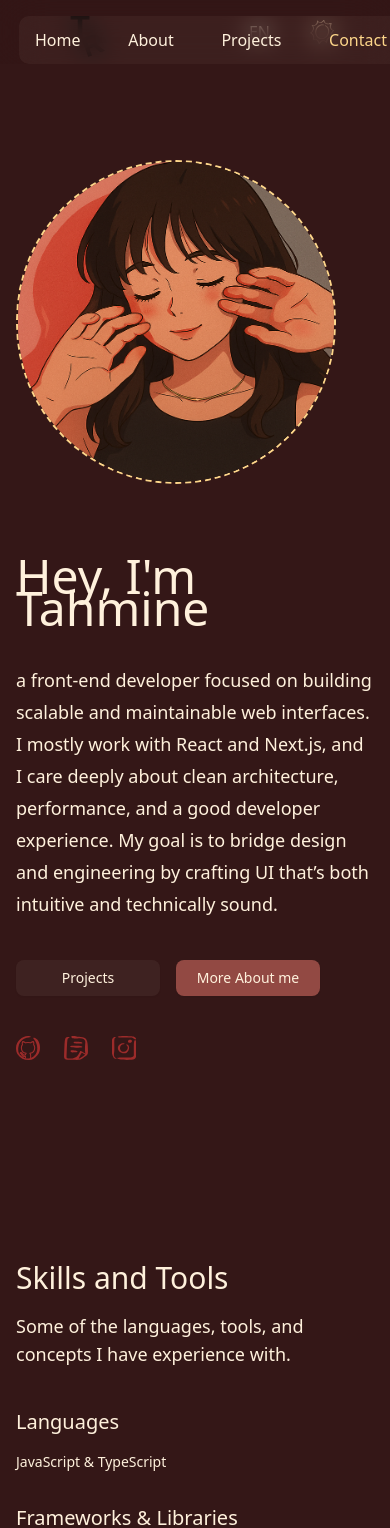
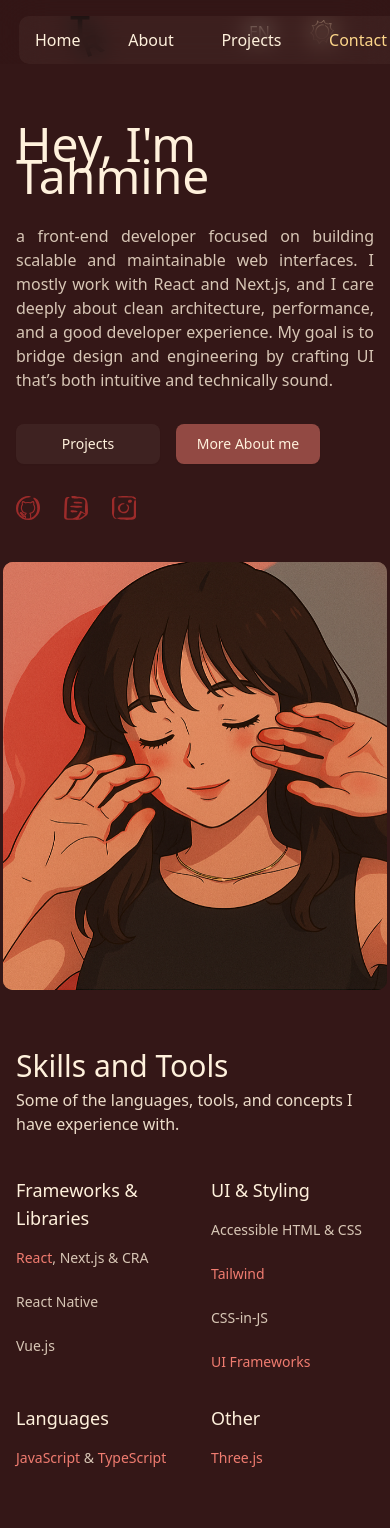
Before and after one commit to TahmineRH/portfolio, a React (Vite) app: page /contact in a window 390 px wide. Shown: the top 1528 px of the page. Built offline with nearby package versions, Linux system fonts and the light colour scheme.

Commit message:
add footer

```diff
--- a/src/App.tsx
+++ b/src/App.tsx
@@ -1,12 +1,14 @@
-import { BrowserRouter as Router, Routes, Route } from "react-router-dom";
+import { Route, BrowserRouter as Router, Routes } from "react-router-dom";
+import Footer from "./components/footer";
+import Header from "./components/header/header";
+import Navbar from "./components/header/navbar";
+import About from "./pages/about";
 import Home from "./pages/home";
-import Navbar from "./components/header/navbar";
-import Header from "./components/header/header";
-import About from "./pages/about";
 
 function App() {
   return (
     <Router>
+      <div className="mx-auto antialiased">
         <Navbar />
         <Header />
         <Routes>
@@ -15,6 +17,8 @@ function App() {
           <Route path="/projects" element={<Home />} />
           <Route path="/contact" element={<Home />} />
         </Routes>
+        <Footer />
+      </div>
     </Router>
   );
 }
--- a/src/components/drag.tsx
+++ b/src/components/drag.tsx
@@ -3,7 +3,7 @@ import { MyPic } from "./home/my-pic";
 
 export default function Drag() {
   return (
-    <div className="relative 2xl:w-96 2xl:h-96 h-80 w-80">
+    <div className="relative 2xl:w-96 2xl:h-96 h-80 w-80 max-md:h-108 max-md:w-96">
       <motion.div
         drag
         dragDirectionLock
@@ -12,7 +12,7 @@ export default function Drag() {
         dragElastic={0.1}
         whileDrag={{ cursor: "grabbing" }}
         style={{
-          width: 320,
+          width: 300,
           height: 320,
           position: "absolute",
         }}
--- /dev/null
+++ b/src/components/footer.tsx
@@ -0,0 +1,120 @@
+import CVRed from "@/assets/icons/cv-red.svg";
+import CV from "@/assets/icons/cv.svg";
+import GitHubRed from "@/assets/icons/github-red.svg";
+import GitHub from "@/assets/icons/github.svg";
+import InstagramRed from "@/assets/icons/instagram-red.svg";
+import Instagram from "@/assets/icons/instagram.svg";
+import cat from "@/assets/cat.png";
+import { motion } from "framer-motion";
+import { useThemeStore } from "../store/theme";
+import { Link } from "react-router-dom";
+
+export default function Footer() {
+  const theme = useThemeStore((state) => state.theme);
+  return (
+    <footer className="relative mt-32 h-96 overflow-hidden ">
+      <div className="absolute inset-0 pointer-events-none z-0">
+        {[...Array(20)].map((_, i) => (
+          <motion.div
+            key={i}
+            className="absolute w-1 h-1 rounded-full bg-yellow-600  dark:bg-yellow-300"
+            initial={{ opacity: 0 }}
+            animate={{ opacity: [0, 1, 0] }}
+            transition={{ duration: 2 + Math.random() * 2, repeat: Infinity }}
+            style={{
+              top: `${Math.random() * 100}%`,
+              left: `${Math.random() * 100}%`,
+            }}
+          />
+        ))}
+      </div>
+
+      <div className="relative z-10 max-w-4xl mx-auto px-6 py-20 text-center">
+        <motion.p
+          className="text-lg mb-4"
+          initial={{ opacity: 0, y: 10 }}
+          whileInView={{ opacity: 1, y: 0 }}
+          transition={{ duration: 1 }}
+        >
+          “May your code be bug-free and your coffee always warm ☕”
+        </motion.p>
+        <motion.p
+          className="text-sm opacity-70 mb-12"
+          initial={{ opacity: 0 }}
+          whileInView={{ opacity: 1 }}
+          transition={{ delay: 0.5, duration: 1 }}
+        >
+          <span className="transition-colors bg-gradient-to-r  from-foreground/[35%]  via-foreground/90 to-foreground/[35%] dark:from-neutral-300/[35%] dark:via-neutral-300/90  dark:to-neutral-300/[35%] bg-clip-text text-transparent">
+            Designed & developed with calm tea and curious code
+          </span>
+          ✨
+        </motion.p>
+        {/* ناوبری Cute */}
+        <div className="flex justify-center gap-6 text-lg mb-8 font-semibold">
+          <Link to="/" className="hover:text-amber-600 transition-all">
+            Home
+          </Link>
+          <Link to="/about" className="hover:text-amber-600 transition-all">
+            About
+          </Link>
+          <Link to="/projects" className="hover:text-amber-600 transition-all">
+            Projects
+          </Link>
+          <Link to="/contact" className="hover:text-amber-600 transition-all">
+            Contact
+          </Link>
+        </div>
+
+        {/* Socials */}
+        <div className="flex justify-center gap-6 text-xl">
+          <a
+            href="https://github.com/yourname"
+            target="_blank"
+            className="hover:text-[#84594d] transition"
+          >
+            <img
+              src={theme === "light" ? GitHub : GitHubRed}
+              draggable={false}
+              onContextMenu={(e) => e.preventDefault()}
+              className=" w-6 h-6 object-contain"
+              alt="GitHub"
+            />
+          </a>
+          <a
+            href="https://instagram.com/yourname"
+            target="_blank"
+            className="hover:text-[#84594d] transition"
+          >
+            <img
+              src={theme === "light" ? CV : CVRed}
+              draggable={false}
+              onContextMenu={(e) => e.preventDefault()}
+              className=" w-6 h-6 object-cover"
+              alt="CV"
+            />
+          </a>
+          <a
+            href="mailto:you@example.com"
+            className="hover:text-[#84594d] transition"
+          >
+            <img
+              src={theme === "light" ? Instagram : InstagramRed}
+              draggable={false}
+              onContextMenu={(e) => e.preventDefault()}
+              className=" w-6 h-6 object-cover"
+              alt="Instagram"
+            />
+          </a>
+        </div>
+      </div>
+
+      <div className="absolute bottom-0 w-full h-80 bg-gradient-to-t from-[#e3d0c4] dark:from-primary/20 dark:via-primary/9 to-transparent pointer-events-none" />
+
+      <img
+        src={cat}
+        alt="A cozy Ghibli-style cat"
+        className="absolute bottom-6 left-6 w-12 h-12 animate-float z-10 pointer-events-none"
+      />
+    </footer>
+  );
+}
--- a/src/components/home/div.tsx
+++ b/src/components/home/div.tsx
@@ -44,7 +44,7 @@ export default function ZoomDialogCards() {
 
   return (
     <div className="relative place-items-center 2xl:px-52 lg:px-40 2xl:py-4 h-full w-full">
-      <div className="grid grid-cols-7 2xl:gap-8 gap-4 h-full w-full">
+      <div className="grid grid-cols-7 2xl:gap-8 gap-4 h-full w-full ">
         {cards.map((card) => (
           <motion.div
             key={card.id}
@@ -58,7 +58,7 @@ export default function ZoomDialogCards() {
               src={card.picture}
               draggable={false}
               onContextMenu={(e) => e.preventDefault()}
-              className="w-full h-full max-lg:h-80 object-contain "
+              className="w-full h-full max-lg:h-80 max-md:h-64 object-contain "
               alt={`project-${card.id}`}
             />
           </motion.div>
--- a/src/components/home/intro.tsx
+++ b/src/components/home/intro.tsx
@@ -8,12 +8,12 @@ function Intro() {
   const { t } = useTranslation();
 
   return (
-    <div className="w-full flex max-md:flex-col-reverse justify-between gap-20 items-start md:h-dvh 2xl:py-52 py-40">
-      <div className="flex flex-col gap-10">
-        <h1 className="2xl:text-7xl text-6xl max-md:text-5xl w-200 font-medium max-md:leading-8 leading-20 max-md:w-full">
+    <div className="w-full flex max-md:flex-col max-md:items-center max-md:justify-center justify-between gap-20 max-md:gap-10 items-start md:h-dvh 2xl:py-52 pt-32">
+      <div className="flex flex-col gap-10 max-md:gap-8">
+        <h1 className="2xl:text-7xl text-6xl max-md:text-5xl w-200 max-md:w-auto font-medium max-md:leading-8 leading-20">
           {t("name")}
         </h1>
-        <h1 className="text-lg leading-8 w-200 font-light max-md:w-full">
+        <h1 className="text-lg max-md:text-base leading-8 max-md:leading-6 max-md:text-justify w-200 md:font-light max-md:text-foreground/80 max-md:w-full">
           {t("intro")}
         </h1>
         <div className="flex gap-4">
@@ -31,7 +31,7 @@ function Intro() {
         </div>
         <SocialMedia />
       </div>
-      <div className="relative 2xl:w-96 2xl:h-96 h-80 w-80 ">
+      <div className="relative 2xl:w-96 2xl:h-96 h-80 w-80  max-md:h-108 max-md:w-fit">
         <Drag />
       </div>
     </div>
--- a/src/components/home/my-pic.tsx
+++ b/src/components/home/my-pic.tsx
@@ -4,9 +4,9 @@ import staticImg from "@/assets/static.gif";
 
 export const MyPic = () => {
   return (
-    <div className="rounded-full 2xl:w-[24.15rem] 2xl:h-[24.25rem] h-81 w-80 border-dashed border-2 border-primary flex justify-center items-center">
+    <div className="rounded-full max-md:rounded-lg 2xl:w-[24.15rem] 2xl:h-[24.25rem] h-81 w-80 max-md:h-108 max-md:w-96 border-dashed border-2 border-primary max-md:border-0 flex justify-center items-center">
       <div
-        className="relative 2xl:w-96 2xl:h-96 h-80 w-80  rounded-full overflow-hidden"
+        className="relative 2xl:w-96 2xl:h-96 h-80 w-80 max-md:h-107 max-md:w-full rounded-full max-md:rounded-lg overflow-hidden"
         style={{
           backgroundImage: `url(${me1})`,
           backgroundSize: "cover",
--- a/src/components/home/skilles.tsx
+++ b/src/components/home/skilles.tsx
@@ -12,55 +12,19 @@ function Skilles() {
 
   return (
     <div className="flex flex-col gap-10">
-      <div className="flex flex-col gap-4 justify-center">
+      <div className="flex flex-col gap-4 justify-center max-md:gap-1">
         <h1 className="2xl:text-5xl text-4xl max-md:text-3xl font-medium">
           {t("skills.title")}
         </h1>
-        <h1 className="text-lg font-light">{t("skills.description")}</h1>
+        <h1 className="text-lg font-light max-md:text-base max-md:text-foreground/90">{t("skills.description")}</h1>
       </div>
-      <div className="grid grid-cols-1 sm:grid-cols-2 lg:grid-cols-4 gap-8 group">
+      <div className="grid grid-cols-2 lg:grid-cols-4 gap-8 group">
         <div className="flex flex-col gap-4">
-          <h3 className="font-medium text-xl">Languages</h3>
-          <ul className="text-sm flex flex-col gap-4">
+          <h3 className="font-medium text-xl max-md:text-lg">Frameworks & Libraries</h3>
+          <ul className="text-sm flex flex-col gap-4 max-md:gap-6 max-md:text-foreground/80">
             <li>
               <Tooltip delayDuration={300}>
-                <TooltipTrigger className="group-hover:text-secondary duration-300 hover:text-primary hover:cursor-pointer">
-                  JavaScript
-                </TooltipTrigger>
-                <TooltipContent className="p-0 rounded-lg overflow-hidden">
-                  <img
-                    src={drake1}
-                    draggable={false}
-                    onContextMenu={(e) => e.preventDefault()}
-                    className="w-52 h-52 object-cover"
-                    alt="image1"
-                  />
-                </TooltipContent>
-              </Tooltip>{" "}
-              &{" "}
-              <Tooltip delayDuration={300}>
-                <TooltipTrigger className="group-hover:text-secondary duration-300 hover:text-primary hover:cursor-pointer">
-                  TypeScript
-                </TooltipTrigger>
-                <TooltipContent className="p-0 rounded-lg overflow-hidden">
-                  <img
-                    src={drake2}
-                    draggable={false}
-                    onContextMenu={(e) => e.preventDefault()}
-                    className="w-52 h-52 object-cover"
-                    alt="image1"
-                  />
-                </TooltipContent>
-              </Tooltip>
-            </li>
-          </ul>
-        </div>
-        <div className="flex flex-col gap-4">
-          <h3 className="font-medium text-xl">Frameworks & Libraries</h3>
-          <ul className="text-sm flex flex-col gap-4">
-            <li>
-              <Tooltip delayDuration={300}>
-                <TooltipTrigger className="group-hover:text-secondary duration-300 hover:text-primary hover:cursor-pointer">
+                <TooltipTrigger className="group-hover:text-secondary max-md:text-secondary duration-300 hover:text-primary hover:cursor-pointer">
                   React
                 </TooltipTrigger>
                 <TooltipContent className="p-0 rounded-lg overflow-hidden">
@@ -80,12 +44,12 @@ function Skilles() {
           </ul>
         </div>
         <div className="flex flex-col gap-4">
-          <h3 className="font-medium text-xl">UI & Styling</h3>
-          <ul className="text-sm flex flex-col gap-4">
+          <h3 className="font-medium text-xl max-md:text-lg">UI & Styling</h3>
+          <ul className="text-sm flex flex-col gap-4 max-md:gap-6 max-md:text-foreground/80">
             <li>Accessible HTML & CSS</li>
             <li>
               <Tooltip delayDuration={300}>
-                <TooltipTrigger className="group-hover:text-secondary duration-300 hover:text-primary hover:cursor-pointer">
+                <TooltipTrigger className="group-hover:text-secondary max-md:text-secondary duration-300 hover:text-primary hover:cursor-pointer">
                   Tailwind
                 </TooltipTrigger>
                 <TooltipContent className="p-0 rounded-lg overflow-hidden">
@@ -102,7 +66,7 @@ function Skilles() {
             <li>CSS-in-JS</li>
             <li>
               <Tooltip delayDuration={300}>
-                <TooltipTrigger className="group-hover:text-secondary duration-300 hover:text-primary hover:cursor-pointer">
+                <TooltipTrigger className="group-hover:text-secondary max-md:text-secondary duration-300 hover:text-primary hover:cursor-pointer">
                   UI Frameworks
                 </TooltipTrigger>
                 <TooltipContent className="p-0 rounded-lg overflow-hidden">
@@ -119,11 +83,47 @@ function Skilles() {
           </ul>
         </div>
         <div className="flex flex-col gap-4">
-          <h3 className="font-medium text-xl">Other</h3>
-          <ul className="text-sm flex flex-col gap-4">
+          <h3 className="font-medium text-xl max-md:text-lg">Languages</h3>
+          <ul className="text-sm flex flex-col gap-4 max-md:gap-6 max-md:text-foreground/80">
             <li>
               <Tooltip delayDuration={300}>
-                <TooltipTrigger className="group-hover:text-secondary duration-300 hover:text-primary hover:cursor-pointer">
+                <TooltipTrigger className="group-hover:text-secondary max-md:text-secondary duration-300 hover:text-primary hover:cursor-pointer">
+                  JavaScript
+                </TooltipTrigger>
+                <TooltipContent className="p-0 rounded-lg overflow-hidden">
+                  <img
+                    src={drake1}
+                    draggable={false}
+                    onContextMenu={(e) => e.preventDefault()}
+                    className="w-52 h-52 object-cover"
+                    alt="image1"
+                  />
+                </TooltipContent>
+              </Tooltip>{" "}
+              &{" "}
+              <Tooltip delayDuration={300}>
+                <TooltipTrigger className="group-hover:text-secondary max-md:text-secondary duration-300 hover:text-primary hover:cursor-pointer">
+                  TypeScript
+                </TooltipTrigger>
+                <TooltipContent className="p-0 rounded-lg overflow-hidden">
+                  <img
+                    src={drake2}
+                    draggable={false}
+                    onContextMenu={(e) => e.preventDefault()}
+                    className="w-52 h-52 object-cover"
+                    alt="image1"
+                  />
+                </TooltipContent>
+              </Tooltip>
+            </li>
+          </ul>
+        </div>
+        <div className="flex flex-col gap-4">
+          <h3 className="font-medium text-xl max-md:text-lg">Other</h3>
+          <ul className="text-sm flex flex-col gap-4 max-md:gap-6 max-md:text-foreground/80">
+            <li>
+              <Tooltip delayDuration={300}>
+                <TooltipTrigger className="group-hover:text-secondary max-md:text-secondary duration-300 hover:text-primary hover:cursor-pointer">
                   Three.js
                 </TooltipTrigger>
                 <TooltipContent className="p-0 rounded-lg overflow-hidden">
--- a/src/components/home/snapshot.tsx
+++ b/src/components/home/snapshot.tsx
@@ -6,11 +6,11 @@ function SnapshotProject() {
 
   return (
     <div className="flex flex-col gap-10 mt-10 lg:h-svh">
-      <div className="flex flex-col gap-4 justify-center">
+      <div className="flex flex-col gap-4 max-md:gap-1 justify-center">
         <h1 className="2xl:text-5xl text-4xl max-md:text-3xl font-medium">
           {t("snapshot.title")}
         </h1>
-        <h1 className="text-lg font-light">{t("snapshot.description")}</h1>
+        <h1 className="text-lg font-light max-md:text-base max-md:text-foreground/90">{t("snapshot.description")}</h1>
       </div>
       <div className="flex-grow-1 h-6/12">
         <ZoomDialogCards />
--- a/src/components/ui/button.tsx
+++ b/src/components/ui/button.tsx
@@ -21,7 +21,7 @@ const buttonVariants = cva(
         link: "text-primary underline-offset-4 hover:underline",
       },
       size: {
-        default: "h-9 px-4 py-2 has-[>svg]:px-3",
+        default: "h-10 px-4 py-2 has-[>svg]:px-3",
         sm: "h-8 rounded-md gap-1.5 px-3 has-[>svg]:px-2.5",
         lg: "h-10 rounded-md px-6 has-[>svg]:px-4",
         icon: "size-9",
--- a/src/pages/home.tsx
+++ b/src/pages/home.tsx
@@ -4,7 +4,7 @@ import SnapshotProject from "../components/home/snapshot";
 
 function Home() {
   return (
-    <main className="w-full max-md:px-4 flex flex-col gap-10 2xl:px-52 px-24 pb-5">
+    <main className="space-y-14 lg:space-y-24 2xl:px-52 md:px-24 px-4 mx-auto">
       <Intro />
       <Skilles />
       <SnapshotProject />
```
Also changed, not shown: src/index.css (+11 -0 lines), src/assets/cat.jpg (added), src/assets/cat.png (added). Lines whose indentation alone changed are shown as unchanged.
